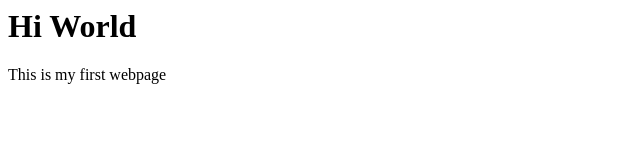
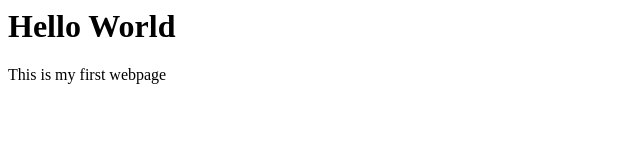
Before and after one commit to rami0103/mtm6130-demo, a plain HTML site: page index.html in a window 1280 px wide. Shown: the whole page, without its empty margins (0-640 px from the left). Drawn offline with Linux system fonts and the light colour scheme.

Commit message:
Changes back to original

```diff
--- a/index.html
+++ b/index.html
@@ -1,6 +1,6 @@
 <html>
     <body>
-        <h1>Hi World</h1>
+        <h1>Hello World</h1>
 
         <p>This is my first webpage</p>
 
```
